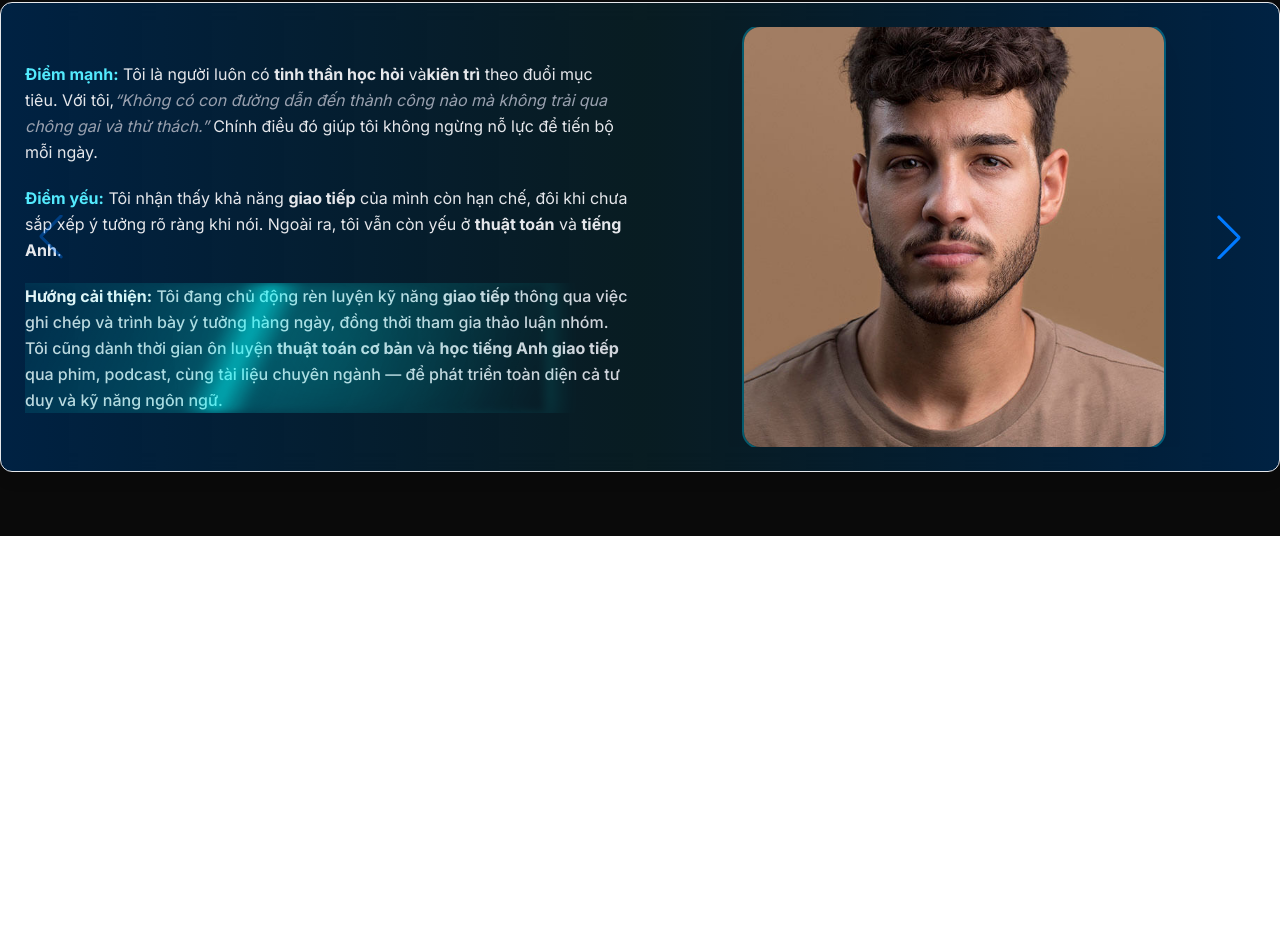
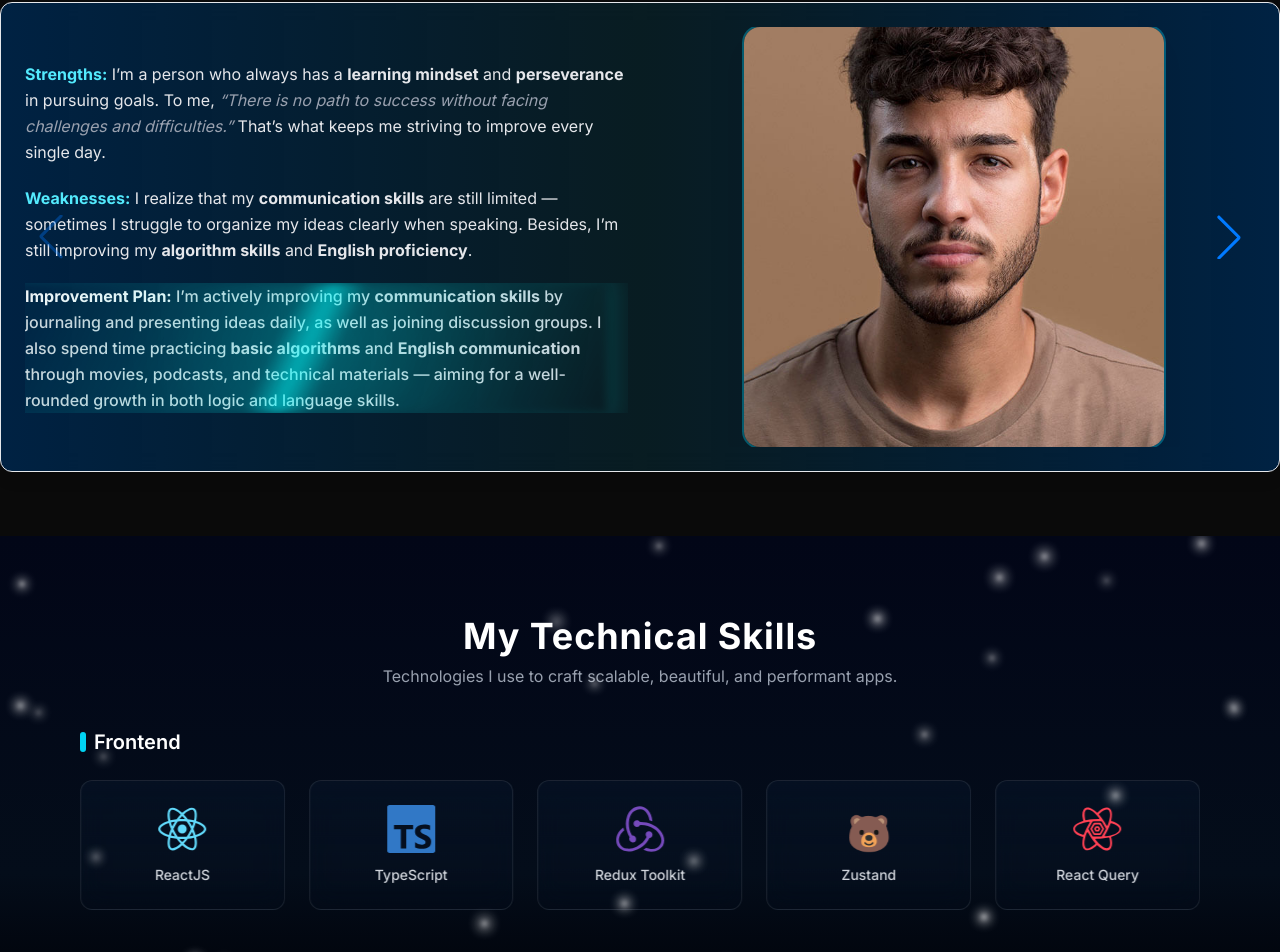
Before and after one commit to kientran9574/portfolio-, a Next.js app: page / in a window 1280 px wide. Shown: the part 1444-2396 px from the top of the page. Before the commit the page ends 1980 px from the top, so only its background shows below. Built offline with nearby package versions, Linux system fonts and the light colour scheme.

Commit message:
motion/react animation version 3

```diff
--- a/app/about/page.tsx
+++ /dev/null
@@ -1,7 +0,0 @@
-import React from "react";
-
-const AboutPage = () => {
-  return <div>AboutPage</div>;
-};
-
-export default AboutPage;
--- a/components/Home/About/AboutMe.tsx
+++ b/components/Home/About/AboutMe.tsx
@@ -40,31 +40,33 @@ const AboutMe = () => {
                     transition={{ delay: 0.2, duration: 0.7 }}
                   >
                     <p>
-                      <strong className="text-cyan-300">Điểm mạnh:</strong> Tôi
-                      là người luôn có <strong>tinh thần học hỏi</strong> và
-                      <strong>kiên trì</strong> theo đuổi mục tiêu. Với tôi,
+                      <strong className="text-cyan-300">Strengths:</strong> I’m
+                      a person who always has a{" "}
+                      <strong>learning mindset</strong> and{" "}
+                      <strong>perseverance</strong> in pursuing goals. To me,{" "}
                       <em className="text-gray-400">
-                        “Không có con đường dẫn đến thành công nào mà không trải
-                        qua chông gai và thử thách.”{" "}
+                        “There is no path to success without facing challenges
+                        and difficulties.”
                       </em>{" "}
-                      Chính điều đó giúp tôi không ngừng nỗ lực để tiến bộ mỗi
-                      ngày.{" "}
-                    </p>{" "}
+                      That’s what keeps me striving to improve every single day.
+                    </p>
                   </motion.div>
+
                   <motion.div
                     initial={{ opacity: 0, x: -30 }}
                     whileInView={{ opacity: 1, x: 0 }}
                     transition={{ delay: 0.4, duration: 0.7 }}
                   >
                     <p>
-                      {" "}
-                      <strong className="text-cyan-300">Điểm yếu:</strong> Tôi
-                      nhận thấy khả năng <strong>giao tiếp</strong> của mình còn
-                      hạn chế, đôi khi chưa sắp xếp ý tưởng rõ ràng khi nói.
-                      Ngoài ra, tôi vẫn còn yếu ở <strong>thuật toán</strong> và{" "}
-                      <strong>tiếng Anh</strong>.{" "}
+                      <strong className="text-cyan-300">Weaknesses:</strong> I
+                      realize that my <strong>communication skills</strong> are
+                      still limited — sometimes I struggle to organize my ideas
+                      clearly when speaking. Besides, I’m still improving my{" "}
+                      <strong>algorithm skills</strong> and{" "}
+                      <strong>English proficiency</strong>.
                     </p>
                   </motion.div>
+
                   {/* Improvement */}
                   <motion.div
                     initial={{ opacity: 0, x: -30 }}
@@ -79,17 +81,17 @@ const AboutMe = () => {
                       viewport={{ once: true }}
                     >
                       <strong className="text-gray-100">
-                        Hướng cải thiện:
+                        Improvement Plan:
                       </strong>{" "}
-                      Tôi đang chủ động rèn luyện kỹ năng{" "}
-                      <strong>giao tiếp</strong> thông qua việc ghi chép và
-                      trình bày ý tưởng hàng ngày, đồng thời tham gia thảo luận
-                      nhóm. Tôi cũng dành thời gian ôn luyện{" "}
-                      <strong>thuật toán cơ bản</strong> và{" "}
-                      <strong>học tiếng Anh giao tiếp</strong> qua phim,
-                      podcast, cùng tài liệu chuyên ngành — để phát triển toàn
-                      diện cả tư duy và kỹ năng ngôn ngữ.
-                      {/* Hiệu ứng ánh sáng quét + glow cyan */}
+                      I’m actively improving my{" "}
+                      <strong>communication skills</strong> by journaling and
+                      presenting ideas daily, as well as joining discussion
+                      groups. I also spend time practicing{" "}
+                      <strong>basic algorithms</strong> and{" "}
+                      <strong>English communication</strong> through movies,
+                      podcasts, and technical materials — aiming for a
+                      well-rounded growth in both logic and language skills.
+                      {/* Light sweep + glow effect */}
                       <motion.span
                         className="absolute inset-0 pointer-events-none"
                         initial={{ x: "-100%" }}
@@ -106,7 +108,7 @@ const AboutMe = () => {
                           filter: "blur(4px)",
                         }}
                       />
-                      {/* Glow mờ quanh chữ */}
+                      {/* Soft glow around text */}
                       <motion.span
                         className="absolute inset-0 pointer-events-none mix-blend-screen"
                         initial={{ opacity: 0 }}
@@ -162,12 +164,14 @@ const AboutMe = () => {
                     transition={{ delay: 0.2, duration: 0.7 }}
                   >
                     <p>
-                      <strong className="text-cyan-300">Mục tiêu gần:</strong>{" "}
-                      Tôi muốn trở thành <strong>Fullstack Developer</strong>{" "}
-                      làm chủ <strong>Frontend</strong> (ReactJS/NextJS) và{" "}
-                      <strong>Backend</strong> (ExpressJS/NestJS). Tôi rất yêu
-                      các công nghệ này và đang không ngừng học hỏi, thực hành
-                      mỗi ngày để đạt được mục tiêu đó.
+                      <strong className="text-cyan-300">
+                        Short-term goal:
+                      </strong>{" "}
+                      I aim to become a <strong>Fullstack Developer</strong>,
+                      mastering both <strong>Frontend</strong> (ReactJS/NextJS)
+                      and <strong>Backend</strong> (ExpressJS/NestJS). I’m truly
+                      passionate about these technologies and keep learning and
+                      practicing every day to achieve that goal.
                     </p>
                   </motion.div>
 
@@ -178,23 +182,22 @@ const AboutMe = () => {
                     transition={{ delay: 0.4, duration: 0.7 }}
                   >
                     <p>
-                      <strong className="text-cyan-300">Mục tiêu xa:</strong> Em
-                      sẽ học <strong className="text-[#47b5d0]">Golang</strong>/
+                      <strong className="text-cyan-300">Long-term goal:</strong>{" "}
+                      I plan to learn{" "}
+                      <strong className="text-[#47b5d0]">Golang</strong>/
                       <strong className="bg-linear-to-r from-[#306998] to-[#FFD43B] bg-clip-text text-transparent">
                         Python
                       </strong>{" "}
-                      và{" "}
+                      and{" "}
                       <strong className="text-shadow-red-500 text-shadow-2xs shadow-xl shadow-red-400 font-extrabold text-white">
-                        System design
+                        System Design
                       </strong>{" "}
-                      để mở rộng tư duy hệ thống và mong muốn được cọ sát nhiều
-                      với các hệ thống lớn{" "}
-                      <strong>để giúp cho doanh nghiệp</strong>,
-                      <strong>
-                        giải quyết được các bài toán khó trong hệ thống{" "}
-                      </strong>
-                      cùng với đó mong muốn có thể đạt được kỹ năng giao tiếp{" "}
-                      <strong>tiếng Anh chuyên ngành</strong>.
+                      to strengthen my system-thinking mindset. I want to work
+                      with large-scale systems{" "}
+                      <strong>to help businesses</strong> and{" "}
+                      <strong>solve complex architectural challenges</strong>.
+                      Alongside that, I aim to achieve{" "}
+                      <strong>technical English communication fluency</strong>.
                     </p>
                   </motion.div>
                 </motion.div>
@@ -217,46 +220,6 @@ const AboutMe = () => {
                 </motion.div>
               </div>
             </SwiperSlide>
-
-            {/* SLIDE 3 */}
-            {/* <SwiperSlide>
-              <div className="grid grid-cols-12 gap-6 items-center">
-                <motion.div
-                  className="col-span-12 lg:col-span-6 space-y-5 text-base leading-relaxed text-gray-200"
-                  initial={{ opacity: 0, y: 30 }}
-                  whileInView={{ opacity: 1, y: 0 }}
-                  transition={{ duration: 0.8, ease: "easeOut" }}
-                  viewport={{ once: true }}
-                >
-                  <p>
-                    <strong className="text-cyan-300">Mục tiêu xa:</strong> Tôi
-                    mong muốn được tham gia vào các dự án dùng{" "}
-                    <strong>Golang</strong> hoặc <strong>Python</strong> để mở
-                    rộng tư duy hệ thống và cải thiện{" "}
-                    <strong>cấu trúc dữ liệu</strong>,{" "}
-                    <strong>giải thuật</strong> cùng khả năng{" "}
-                    <strong>tiếng Anh chuyên ngành</strong>.
-                  </p>
-                </motion.div>
-
-                <motion.div
-                  className="col-span-12 lg:col-span-6 flex justify-center"
-                  initial={{ opacity: 0, scale: 0.9 }}
-                  whileInView={{ opacity: 1, scale: 1 }}
-                  transition={{ duration: 0.8, delay: 0.3, ease: "easeOut" }}
-                  viewport={{ once: true }}
-                >
-                  <div className="relative w-[350px] h-[350px] lg:w-[420px] lg:h-[420px] rounded-2xl overflow-hidden shadow-xl ring-2 ring-cyan-500/40">
-                    <Image
-                      src="/images/c5.png"
-                      alt="Long Term Goal"
-                      fill
-                      className="object-cover hover:scale-105 transition-transform duration-700 ease-out"
-                    />
-                  </div>
-                </motion.div>
-              </div>
-            </SwiperSlide> */}
           </Swiper>
         </div>
       </div>
--- a/components/Home/Hero/Hero.tsx
+++ b/components/Home/Hero/Hero.tsx
@@ -40,7 +40,7 @@ const Hero = () => {
         </h2>
         <button className="flex items-center justify-center py-3 px-6 gap-2 bg-blue-600 text-white text-center rounded hover:bg-blue-500 transition-all duration-200 cursor-pointer mt-8">
           <Download className="text-white shrink-0 size-5"></Download>
-          <p className="whitespace-nowrap"> Download CV</p>
+          <p className="whitespace-nowrap">Download CV</p>
         </button>
       </div>
     </div>
--- a/components/Home/Home.tsx
+++ b/components/Home/Home.tsx
@@ -2,6 +2,7 @@ import React from "react";
 import Hero from "./Hero";
 import Experience from "./MyExperience/Experience";
 import AboutMe from "./About/AboutMe";
+import AutoSkillSlider from "./Skills/AutoSkillSlider";
 
 const Home = () => {
   return (
@@ -9,6 +10,7 @@ const Home = () => {
       <Hero></Hero>
       <Experience></Experience>
       <AboutMe></AboutMe>
+      <AutoSkillSlider></AutoSkillSlider>
     </div>
   );
 };
--- /dev/null
+++ b/components/Home/Skills/AutoSkillSlider.tsx
@@ -0,0 +1,26 @@
+import TwinkleBackground from "../MyExperience/TwinkleBackground";
+import SkillSection, { backendSkills, frontendSkills } from "./SkillSection";
+
+export default function AutoSkillSlider() {
+  return (
+    <section className="relative py-20 bg-gradient-to-b from-[#020617] via-[#040d1a] to-[#000000] overflow-hidden">
+      <TwinkleBackground />
+
+      <div className="text-center mb-10">
+        <h2 className="text-3xl md:text-4xl font-bold text-white tracking-wide mb-2">
+          My Technical Skills
+        </h2>
+        <p className="text-gray-400 text-sm md:text-base">
+          Technologies I use to craft scalable, beautiful, and performant apps.
+        </p>
+      </div>
+
+      {/* FRONTEND */}
+      <div className="max-w-6xl mx-auto px-4">
+        <SkillSection title="Frontend" skills={frontendSkills} />
+        <div className="my-10"></div>
+        <SkillSection title="Backend" skills={backendSkills} />
+      </div>
+    </section>
+  );
+}
--- /dev/null
+++ b/components/Home/Skills/SkillSection.tsx
@@ -0,0 +1,105 @@
+"use client"
+import { Swiper, SwiperSlide } from "swiper/react";
+import { Autoplay } from "swiper/modules";
+import "swiper/css";
+import "swiper/css/autoplay";
+
+import {
+  SiReact,
+  SiNextdotjs,
+  SiTypescript,
+  SiRedux,
+  SiReactquery,
+  SiFramer,
+  SiSocketdotio,
+  SiTailwindcss,
+  SiMaterialdesign,
+  SiAntdesign,
+  SiNestjs,
+  SiExpress,
+  SiMongodb,
+  SiPostgresql,
+  SiPrisma,
+  SiSwagger,
+} from "react-icons/si";
+
+import { MdOutlineWidgets } from "react-icons/md";
+import { FaMagic } from "react-icons/fa";
+
+export const frontendSkills = [
+  { name: "Next.js", icon: <SiNextdotjs color="#FFFFFF" /> },
+  { name: "ReactJS", icon: <SiReact color="#61DAFB" /> },
+  { name: "TypeScript", icon: <SiTypescript color="#3178C6" /> },
+  { name: "Redux Toolkit", icon: <SiRedux color="#764ABC" /> },
+  { name: "Zustand", icon: <span className="text-4xl">🐻</span> },
+  { name: "React Query", icon: <SiReactquery color="#FF4154" /> },
+  { name: "Framer Motion", icon: <SiFramer color="#E91E63" /> },
+  { name: "Socket.IO", icon: <SiSocketdotio color="#010101" /> },
+  { name: "React Native", icon: <SiReact color="#61DAFB" /> },
+  { name: "TailwindCSS", icon: <SiTailwindcss color="#38BDF8" /> },
+  { name: "Shadcn/UI", icon: <MdOutlineWidgets color="#C084FC" /> },
+  { name: "Material UI", icon: <SiMaterialdesign color="#007FFF" /> },
+  { name: "Magic UI", icon: <FaMagic color="#FACC15" /> },
+  { name: "Ant Design", icon: <SiAntdesign color="#0170FE" /> },
+];
+
+export const backendSkills = [
+  { name: "NestJS", icon: <SiNestjs color="#E0234E" /> },
+  { name: "TypeScript", icon: <SiTypescript color="#3178C6" /> },
+  { name: "ExpressJS", icon: <SiExpress color="#FFFFFF" /> },
+  { name: "REST API", icon: <SiSwagger color="#00BFFF" /> },
+  { name: "Prisma ORM", icon: <SiPrisma color="#2D3748" /> },
+  { name: "Socket.IO", icon: <SiSocketdotio color="#010101" /> },
+  { name: "MongoDB", icon: <SiMongodb color="#4DB33D" /> },
+  { name: "PostgreSQL", icon: <SiPostgresql color="#336791" /> },
+];
+
+function SkillSection({
+  title,
+  skills,
+}: {
+  title: string;
+  skills: { name: string; icon: JSX.Element }[];
+}) {
+  return (
+    <div>
+      <h3 className="text-lg md:text-xl font-semibold text-white mb-6 flex items-center gap-2">
+        <span className="h-5 w-1.5 bg-cyan-400 rounded-full"></span>
+        {title}
+      </h3>
+
+      <Swiper
+        modules={[Autoplay]}
+        slidesPerView={4}
+        spaceBetween={24}
+        loop={true}
+        speed={6000}
+        autoplay={{
+          delay: 0,
+          disableOnInteraction: false,
+        }}
+        breakpoints={{
+          320: { slidesPerView: 2 },
+          640: { slidesPerView: 3 },
+          1024: { slidesPerView: 5 },
+        }}
+        allowTouchMove={true}
+        className="w-full"
+      >
+        {skills.map((s, i) => (
+          <SwiperSlide key={i}>
+            <div className="group relative flex flex-col items-center justify-center py-6 rounded-xl bg-gradient-to-b from-[#0a192f]/40 to-[#0a192f]/10 backdrop-blur-md border border-white/10 hover:border-cyan-400/40 transition-all duration-300 hover:scale-105 hover:shadow-[0_0_25px_rgba(34,211,238,0.3)]">
+              <div className="text-5xl group-hover:scale-110 transition-transform duration-300">
+                {s.icon}
+              </div>
+              <span className="mt-3 text-sm font-medium text-gray-300 group-hover:text-cyan-300 transition-colors duration-300">
+                {s.name}
+              </span>
+            </div>
+          </SwiperSlide>
+        ))}
+      </Swiper>
+    </div>
+  );
+}
+export default SkillSection;
--- a/package.json
+++ b/package.json
@@ -16,6 +16,7 @@
     "next": "16.0.0",
     "react": "19.2.0",
     "react-dom": "19.2.0",
+    "react-icons": "^5.5.0",
     "swiper": "^12.0.3",
     "typewriter-effect": "^2.22.0"
   },
```
Also changed, not shown: 1 other file (tests, documents, lock files or other folders).
